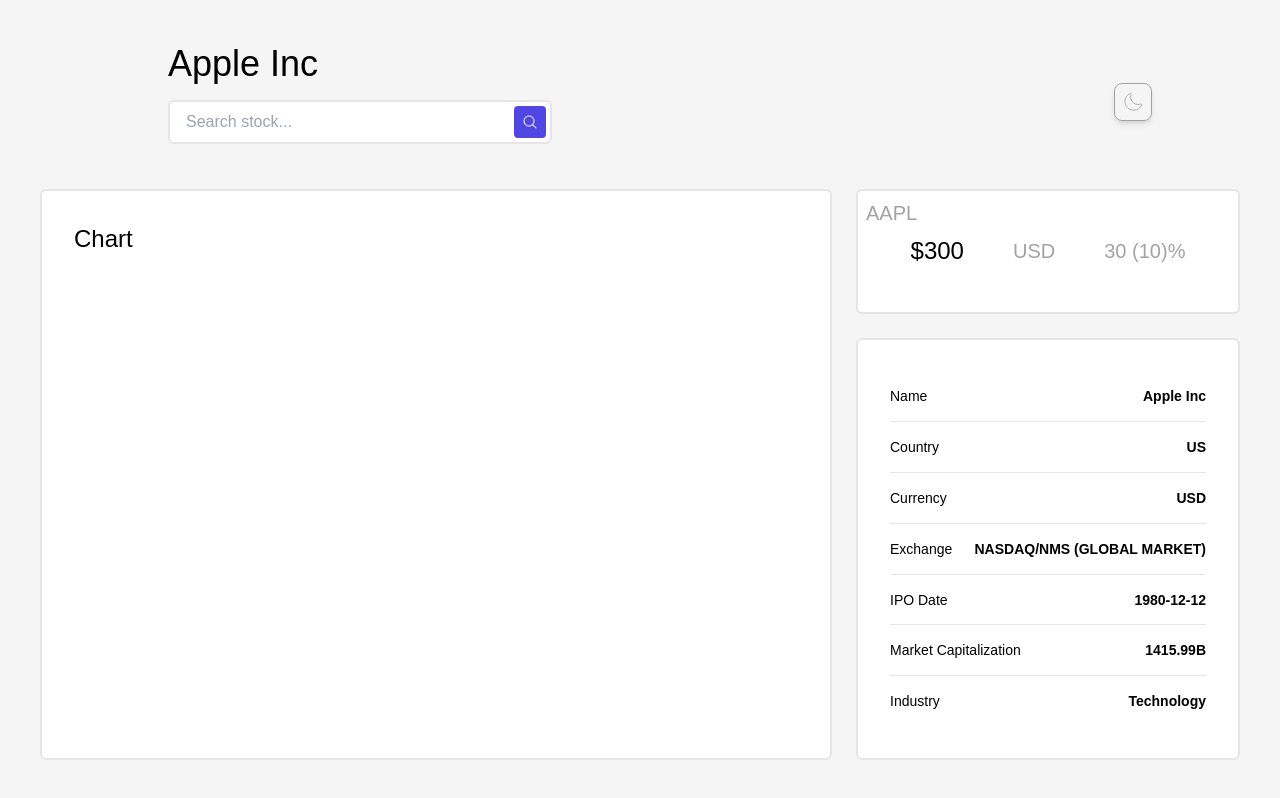
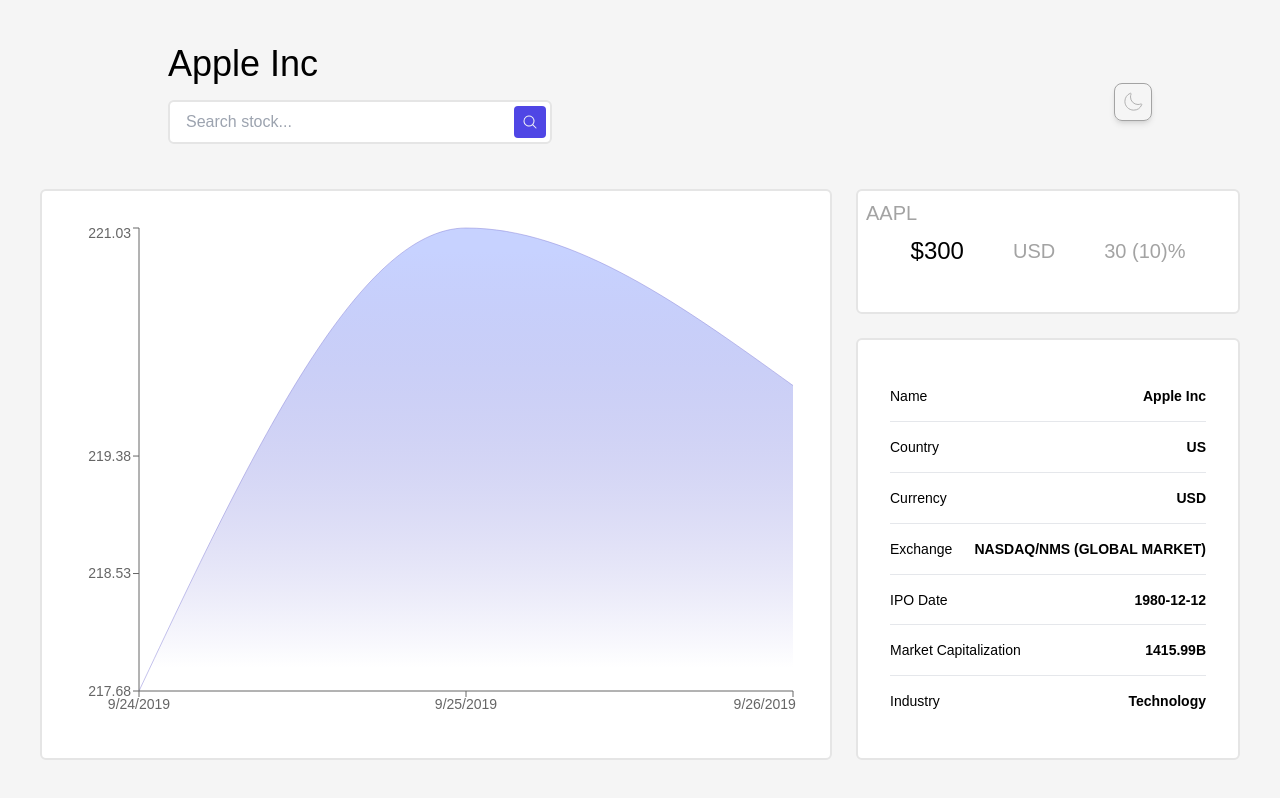
Before and after one commit to parixscm/StockDashboard, a React (Create React App) app: page / in a window 1280 px wide. Built offline with nearby package versions, Linux system fonts and the light colour scheme.

Commit message:
📝 Feat: ADD chart component to dashboard

```diff
--- /dev/null
+++ b/src/components/Chart.js
@@ -0,0 +1,63 @@
+/**
+ * 파일 역할: 차트 컴포넌트 (in 대시보드 컴포넌트)
+ * 작성자: Jason (parixscm)
+ * 최근 업데이트: 2023.03.22.
+ */
+
+import Card from "./Card";
+import { useState } from "react";
+import {
+  ResponsiveContainer,
+  AreaChart,
+  Area,
+  XAxis,
+  YAxis,
+  Tooltip,
+} from "recharts";
+import { mockHistoricalData } from "../constants/mock";
+import { convertUnixTimestampToDate } from "../utils/date";
+
+function Chart() {
+  const [data, setData] = useState(mockHistoricalData);
+  const [filter, setFilter] = useState("1W");
+
+  // Convert Rechart data format
+  const formatData = data => {
+    return data.c.map((item, idx) => ({
+      value: item.toFixed(2),
+      date: convertUnixTimestampToDate(data.t[idx]),
+    }));
+  };
+
+  return (
+    <Card>
+      <ResponsiveContainer>
+        <AreaChart data={formatData(data)}>
+          <defs>
+            <linearGradient id="chartColor" x1="0" y1="0" x2="0" y2="1">
+              <stop
+                offset="5%"
+                stopColor="rgb(199 210 514)"
+                stopOpacity="rgb(199 210 514)"
+              />
+              <stop offset="95%" stopColor="#8884d8" stopOpacity={0} />
+            </linearGradient>
+          </defs>
+          <Area
+            type="monotone"
+            dataKey="value"
+            stroke="#8884d8"
+            fill="url(#chartColor)"
+            fillOpacity={1}
+            strokeWidth={0.5}
+          />
+          <Tooltip />
+          <XAxis dataKey="date" />
+          <YAxis domain={["dataMin", "dataMax"]} />
+        </AreaChart>
+      </ResponsiveContainer>
+    </Card>
+  );
+}
+
+export default Chart;
--- a/src/components/Dashboard.js
+++ b/src/components/Dashboard.js
@@ -6,9 +6,9 @@
 
 import { mockCompanyDetails } from "../constants/mock";
 import Header from "./Header";
-import Card from "./Card";
 import Overview from "./Overview";
 import Details from "./Details";
+import Chart from "./Chart";
 
 function Dashboard() {
   return (
@@ -16,8 +16,8 @@
       <div className="flex justify-start items-center col-span-1 row-span-1 md:col-span-2 xl:col-span-3">
         <Header name={mockCompanyDetails.name} />
       </div>
-      <div className="row-span-4 md:col-span-2">
-        <Card>Chart</Card>
+      <div className="row-span-4 md:col-span-2 text-sm">
+        <Chart />
       </div>
       <div>
         <Overview
```
